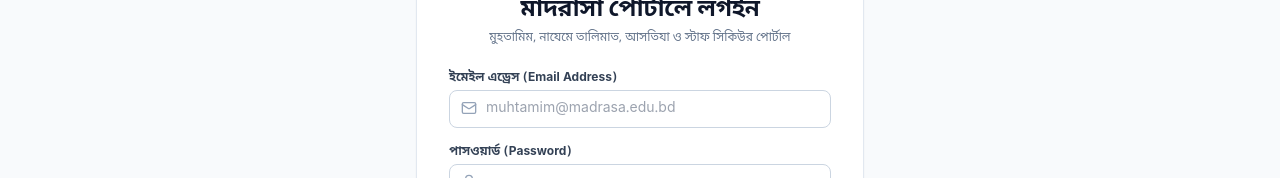
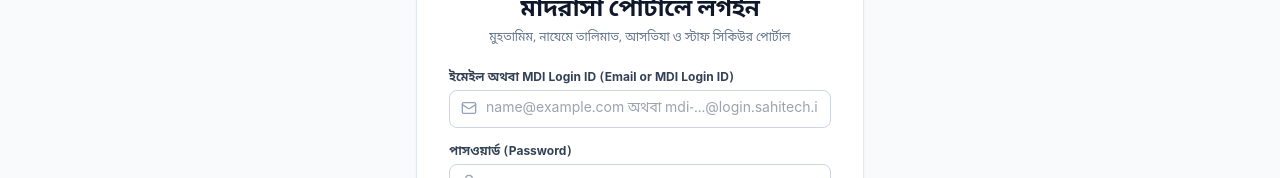
Before and after one commit to SahiTech/SahiTech-Education, a Next.js app in the folder apps/web/: page /login in a window 1280 px wide. Shown: the part 305-483 px from the top of the page. Built offline with nearby package versions, Linux system fonts and the light colour scheme; no server answers.

Commit message:
feat: allow MDI Login ID on sign-in form

```diff
--- a/apps/web/src/app/login/login-form.tsx
+++ b/apps/web/src/app/login/login-form.tsx
@@ -25,17 +25,17 @@ export function LoginForm() {
 
       <div>
         <label className="block text-xs font-bold text-slate-700 mb-1">
-          ইমেইল এড্রেস (Email Address)
+          ইমেইল অথবা MDI Login ID (Email or MDI Login ID)
         </label>
         <div className="relative">
           <Mail className="absolute left-3 top-2.5 h-4 w-4 text-slate-400" />
           <input
             id="email"
             name="email"
-            type="email"
+            type="text"
             required
             autoComplete="email"
-            placeholder="muhtamim@madrasa.edu.bd"
+            placeholder="name@example.com অথবা mdi-…@login.sahitech.invalid"
             className="w-full rounded-lg border border-slate-300 pl-9 pr-3 py-2 text-sm focus:border-emerald-600 focus:outline-none focus:ring-1 focus:ring-emerald-600 transition"
           />
         </div>
```
